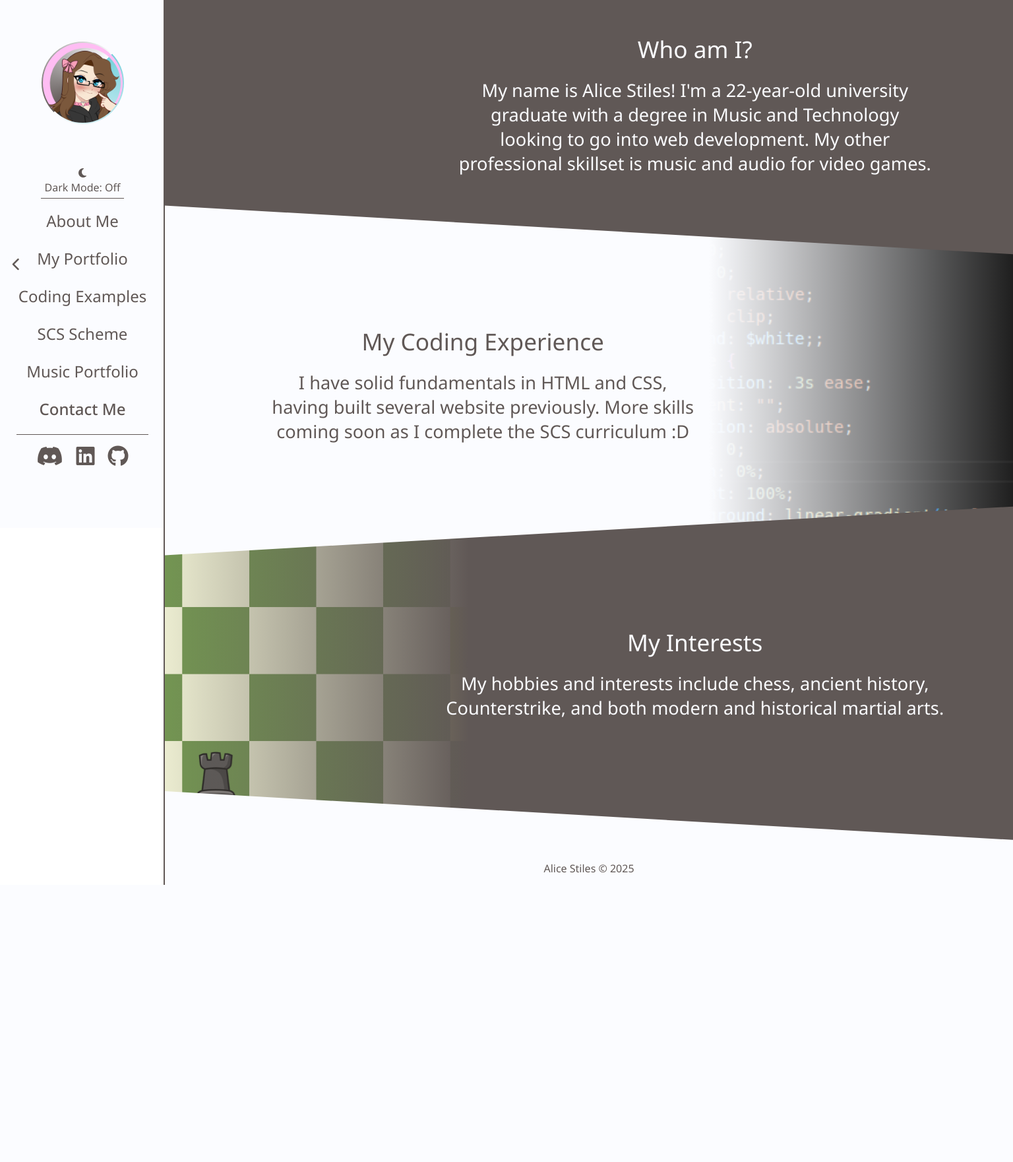
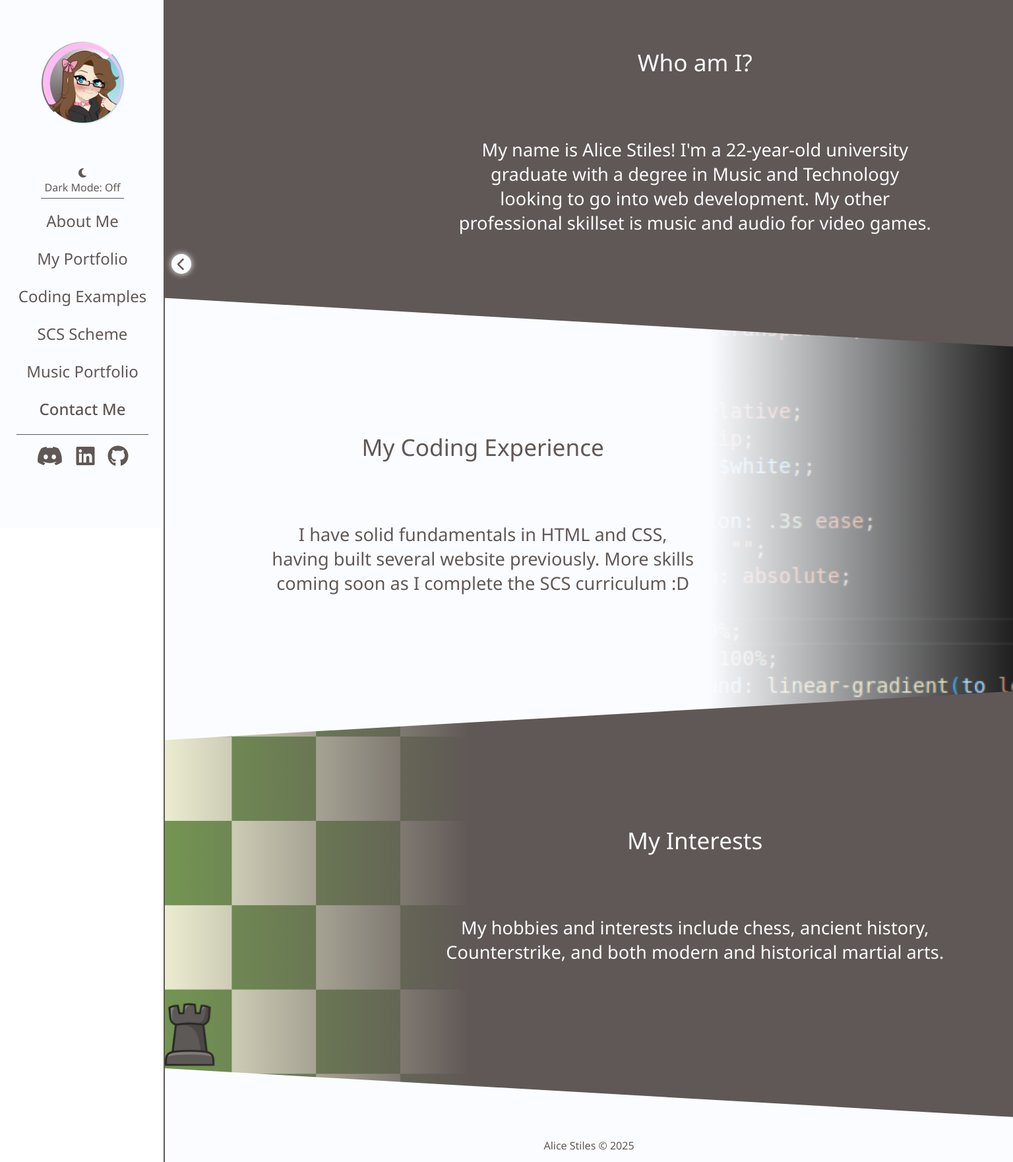
Before and after one commit to AliceeeSixes/netmatters-portfolio, a PHP site: page /about_me.php in a window 1536 px wide. Shown: the whole page at 66% size. Before the commit the page ends 1341 px from the top, so only its background shows below. Run offline with PHP 8.4, Linux system fonts and the light colour scheme; some libraries are stand-ins or nearby versions; some web fonts are replaced.

Commit message:
try to fix 4k view

```diff
--- a/about_me.php
+++ b/about_me.php
@@ -22,11 +22,11 @@
 
     <body>
         <?php include("inc/sidenav.php"); ?>
-        <div class="nav__vertical--toggle">
-            <button onclick="toggleSidebar()"><i class="fa fa-chevron-left"></i></button>
-        </div>
 
         <main>
+            <div class="nav__vertical--toggle">
+                <button onclick="toggleSidebar()"><i class="fa fa-chevron-left"></i></button>
+            </div>
 
 
 
--- a/css/application.css
+++ b/css/application.css
@@ -698,12 +698,14 @@ section.about-me {
     text-wrap: balance; }
     @media (min-width: 1450px) {
       section.about-me p {
-        font-size: 1.7em; } }
+        font-size: 1.7em;
+        padding: 50px 0; } }
   section.about-me h1 {
     font-size: 2em; }
     @media (min-width: 1450px) {
       section.about-me h1 {
-        font-size: 2.2em; } }
+        font-size: 2.2em;
+        padding: 20px 0; } }
   section.about-me * {
     animation: 1s ease 1 fadeInSlide; }
   section.about-me h1,
--- a/scss/layout/_sections.scss
+++ b/scss/layout/_sections.scss
@@ -90,12 +90,14 @@ section.about-me {
         text-wrap: balance;
         @media (min-width: $break-xxl) {
             font-size: 1.7em;
+            padding: 50px 0;
         }
     }
     h1 {
         font-size: 2em;
         @media (min-width: $break-xxl) {
             font-size: 2.2em;
+            padding: 20px 0;
         }
     }
     * {
```
Also changed, not shown: coding_examples.php (+4 -3 lines), index.php (+4 -3 lines), scs_scheme.php (+4 -3 lines), template.php (+4 -3 lines), 1 other file.
